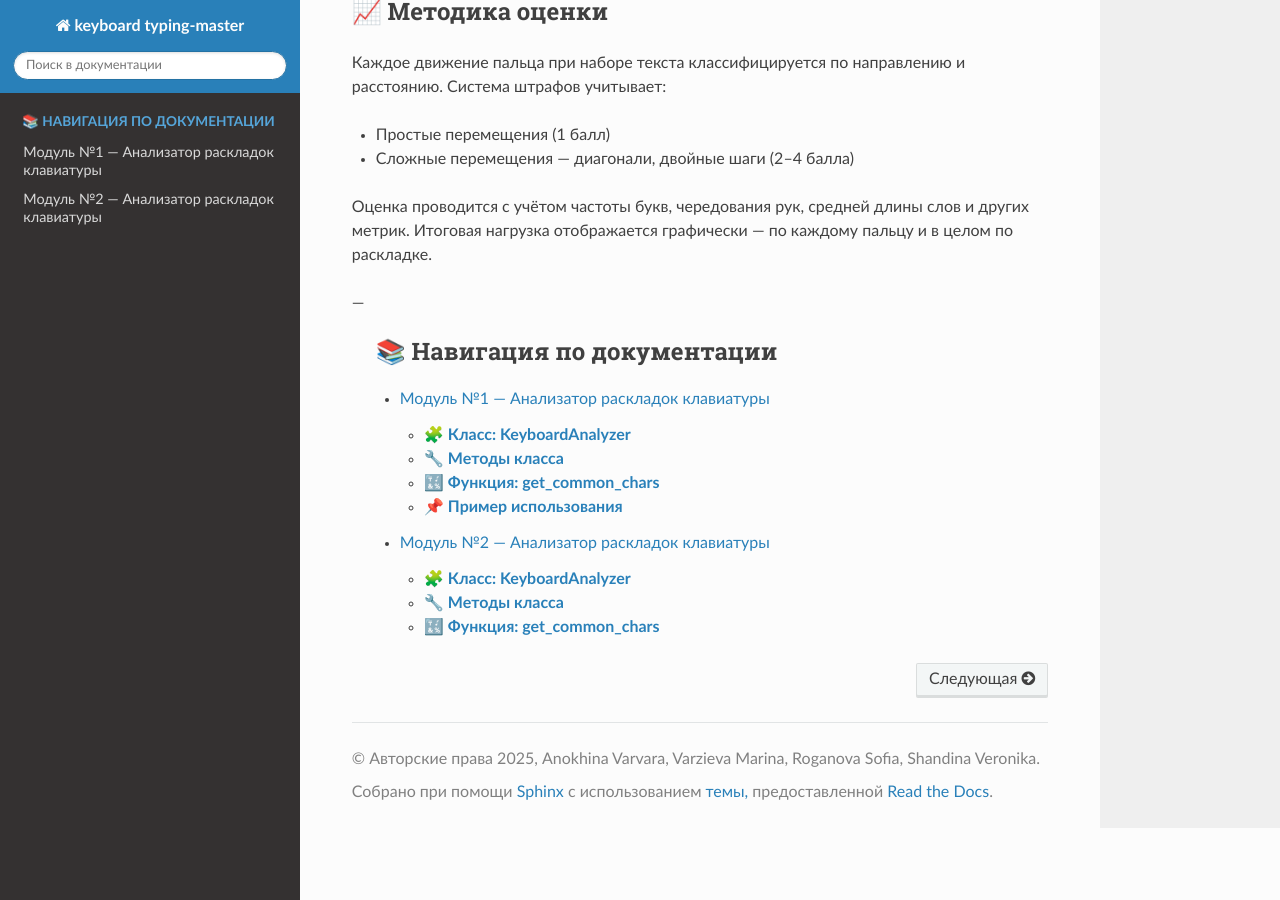
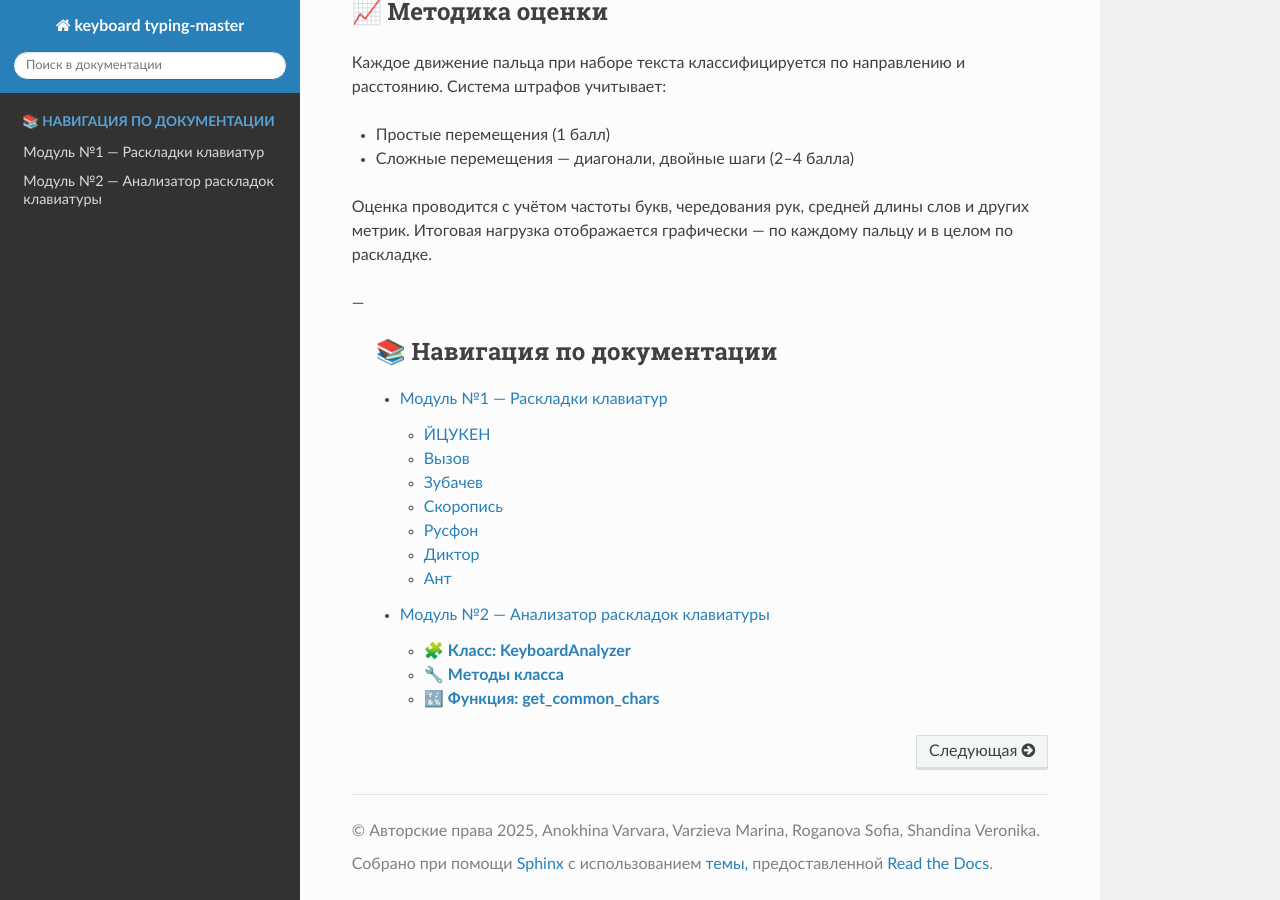
Before and after one commit to v7ro/keyboard_typing, a Sphinx documentation site: the page built from docs/source/index.rst, in a window 1280 px wide and 900 px high, scrolled down 1333 px. Built offline with Sphinx 7.4.7 and the Read the Docs theme 3.1.0, drawn with Linux system fonts in a browser that asks for light colours; some of the changed lines change nothing that is shown.

Commit message:
Update module1.rst

```diff
--- a/docs/source/module1.rst
+++ b/docs/source/module1.rst
@@ -1,112 +1,137 @@
 ==================================================
-Модуль №1 — Анализатор раскладок клавиатуры
+Модуль №1 — Раскладки клавиатур
 ==================================================
 
-📦 **main.py**
-Модуль реализует класс `KeyboardAnalyzer`, предназначенный для анализа физической нагрузки на пальцы при наборе текста на различных раскладках клавиатуры.
+В этом разделе представлены различные русские раскладки клавиатуры. Для каждой раскладки указаны описание, особенности и визуальное изображение.
 
 ---
 
-🎯 **Назначение**
+ЙЦУКЕН
+------
 
-- Моделировать движения пальцев при печати
-- Рассчитывать штрафы за отклонения от домашнего ряда
-- Сравнивать раскладки по метрикам эргономики
-- Выводить статистику по пальцам, рукам и символам
+**Описание:**
+Классическая русская раскладка, используемая по умолчанию в большинстве ОС.
 
-Поддерживаемые раскладки:
-- **standard** — стандартная русская (ЙЦУКЕН)
-- **challenge** — экспериментальная (Вызов)
-- **zubachev** — альтернативная (Зубачев)
+**Особенности:**
+
+- Стандартное расположение букв.
+- Основана на машинописной традиции.
+
+.. image:: _static/icuken.png
+   :alt: Раскладка ЙЦУКЕН
+   :align: center
+   :width: 500px
 
 ---
 
-🧩 **Класс: KeyboardAnalyzer**
-================================
+Вызов
+-----
 
-.. class:: KeyboardAnalyzer(layout='standard')
+**Описание:**
+Авторская раскладка, оптимизированная для быстрого набора текста.
 
-   Класс для анализа раскладок клавиатуры.
+**Особенности:**
 
-   :param layout: Название раскладки ('standard', 'challenge', 'zubachev')
+- Частотное размещение символов.
+- Минимизация движения пальцев.
 
-   При инициализации загружает карту клавиш, домашние позиции пальцев и соответствующую раскладку.
+.. image:: _static/vyzov.png
+   :alt: Раскладка Вызов
+   :align: center
+   :width: 500px
 
 ---
 
-🔧 **Методы класса**
-=====================
+Зубачев
+-------
 
-.. method:: __init__(layout='standard')
+**Описание:**
+Экспериментальная раскладка, ориентированная на эргономику и симметрию.
 
-   Инициализация анализатора с выбранной раскладкой.
+**Особенности:**
 
-.. method:: _init_standard_layout()
+- Центрирование часто используемых букв.
+- Подходит для длительного набора текста.
 
-   Загружает стандартную русскую раскладку (ЙЦУКЕН).
-
-.. method:: _init_challenge_layout()
-
-   Загружает экспериментальную раскладку «Вызов».
-
-.. method:: _init_zubachev_layout()
-
-   Загружает альтернативную раскладку «Зубачев».
-
-.. method:: _calculate_penalty(key_code, finger)
-
-   Вычисляет штраф за движение пальца от домашней позиции до целевой клавиши.
-
-   :returns: Целочисленный штраф
-
-.. method:: _load_text_file(filename)
-
-   Загружает текст из указанного файла.
-
-   :returns: Строка с текстом
-
-.. method:: analyze_text(text, text_name, common_chars=None)
-
-   Анализирует текст: считает штрафы, распределение по пальцам и рукам.
-
-   :returns: Словарь с результатами анализа
-
-.. method:: analyze_all_files(common_chars=None)
-
-   Анализирует три предопределённых файла: `voina_i_mir.txt`, `digramms.txt`, `1grams.txt`.
-
-   :returns: Список словарей с результатами
-
-.. method:: print_results(results)
-
-   Выводит результаты анализа в консоль: статистику по символам, пальцам, рукам.
+.. image:: _static/zubachev.png
+   :alt: Раскладка Зубачев
+   :align: center
+   :width: 500px
 
 ---
 
-🔣 **Функция: get_common_chars**
-===============================
+Скоропись
+---------
 
-.. function:: get_common_chars()
+**Описание:**
+Раскладка, ориентированная на скоростной набор с минимальными усилиями.
 
-   Возвращает множество символов, общих для всех трёх раскладок.
+**Особенности:**
 
-   :returns: Множество символов (буквы, знаки препинания, пробел)
+- Максимальное использование сильных пальцев.
+- Частотный анализ.
+
+.. image:: _static/skoropis.png
+   :alt: Раскладка Скоропись
+   :align: center
+   :width: 500px
 
 ---
 
-📌 **Пример использования**
-===========================
+Русфон
+------
 
-.. code-block:: python
+**Описание:**
+Фонетическая раскладка, адаптированная для обучения и интуитивного ввода.
 
-   from keyboard_analyzer import KeyboardAnalyzer, get_common_chars
+**Особенности:**
 
-   common_chars = get_common_chars()
-   analyzer = KeyboardAnalyzer(layout='standard')
-   text = analyzer._load_text_file('voina_i_mir.txt')
-   result = analyzer.analyze_text(text, 'Война и мир', common_chars)
-   analyzer.print_results([result])
+- Упрощённое запоминание.
+- Подходит для начинающих.
 
+.. image:: _static/rusphon.png
+   :alt: Раскладка Русфон
+   :align: center
+   :width: 500px
+
+---
+
+Диктор
+------
+
+**Описание:**
+Раскладка, оптимизированная для дикторов и стенографистов.
+
+**Особенности:**
+
+- Быстрый доступ к служебным символам.
+- Поддержка речевых сокращений.
+
+.. image:: _static/diktor.png
+   :alt: Раскладка Диктор
+   :align: center
+   :width: 500px
+
+---
+
+Ант
+----
+
+**Описание:**
+Это эргономичная клавиатура, разработанная с учётом эргоэкономики: минимизации нагрузки на кисти, оптимизации движений пальцев и повышения скорости набора.
+
+**Особенности:**
+
+- Разделённая раскладка.
+- Минимизация движения пальцев.
+- Перепрограммируемость
+
+.. image:: _static/ant.png
+   :alt: Клавиатура Toxic Ant
+   :align: center
+   :width: 500px
+
+---
 
 .. contents::
    :local:
```
